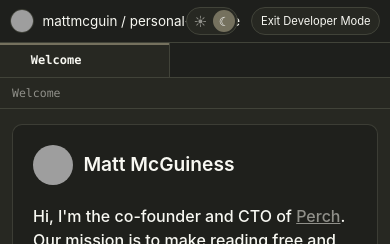
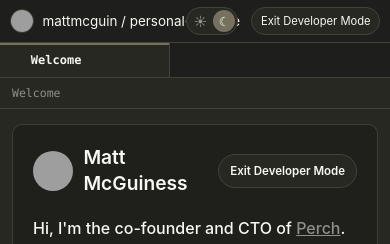
Before and after one commit to mattmcguin/website, a React (Vite) app: page / in a window 390 px wide. Both pictures are taken after a click on the button "Developer Mode". Shown: the top 244 px of the page. Built offline with nearby package versions, Linux system fonts and the light colour scheme; no server answers; grey boxes are pictures that could not be loaded; some icons are missing.

Commit message:
Add exit developer mode button

```diff
--- a/src/pages/WorkbenchPage.jsx
+++ b/src/pages/WorkbenchPage.jsx
@@ -172,7 +172,16 @@ export default function WorkbenchPage({ onExitDeveloperMode }) {
   }
 
   const customTabContent = activePath === introTabPath
-    ? <WelcomeTab onOpenFile={handleOpenFile} />
+    ? (
+      <WelcomeTab
+        onOpenFile={handleOpenFile}
+        introAction={(
+          <button type="button" className="simple-dev-toggle" onClick={handleToggleDeveloperMode}>
+            Exit Developer Mode
+          </button>
+        )}
+      />
+    )
     : null;
 
   function commitQuickOpenSelection() {
--- a/src/styles.css
+++ b/src/styles.css
@@ -1672,7 +1672,7 @@ button {
     line-height: 1.35;
   }
 
-  .simple-page .welcome-intro-action .simple-dev-toggle {
+  .welcome-intro-action .simple-dev-toggle {
     min-height: 30px;
     font-size: 0.72rem;
     padding: 0 0.68rem;
```
